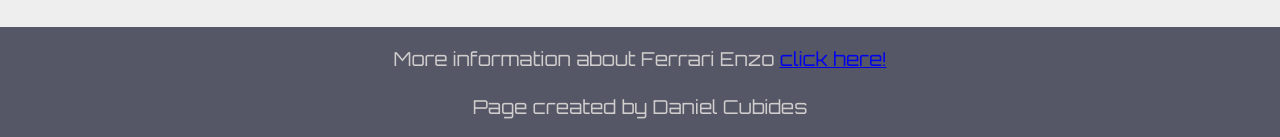
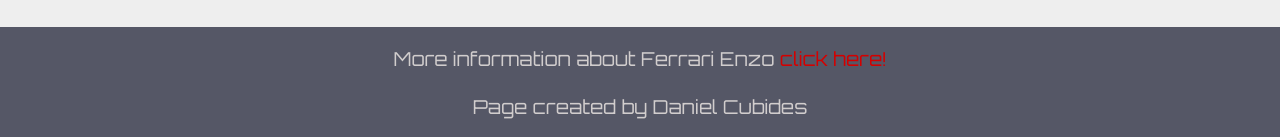
Before and after one commit to danisebastian9/TributePage, a plain HTML site: page index.html in a window 1280 px wide. Shown: the part 1592-1729 px from the top of the page. Drawn offline with Linux system fonts and the light colour scheme.

Commit message:
anchors fixed

```diff
--- a/styles.css
+++ b/styles.css
@@ -107,3 +107,12 @@ footer {
 a:visited {
     color: inherit;
 }
+
+a:link {
+    text-decoration: none;
+}
+
+#tribute-link {
+    text-decoration: none;
+    color: #D40000;
+}
```
